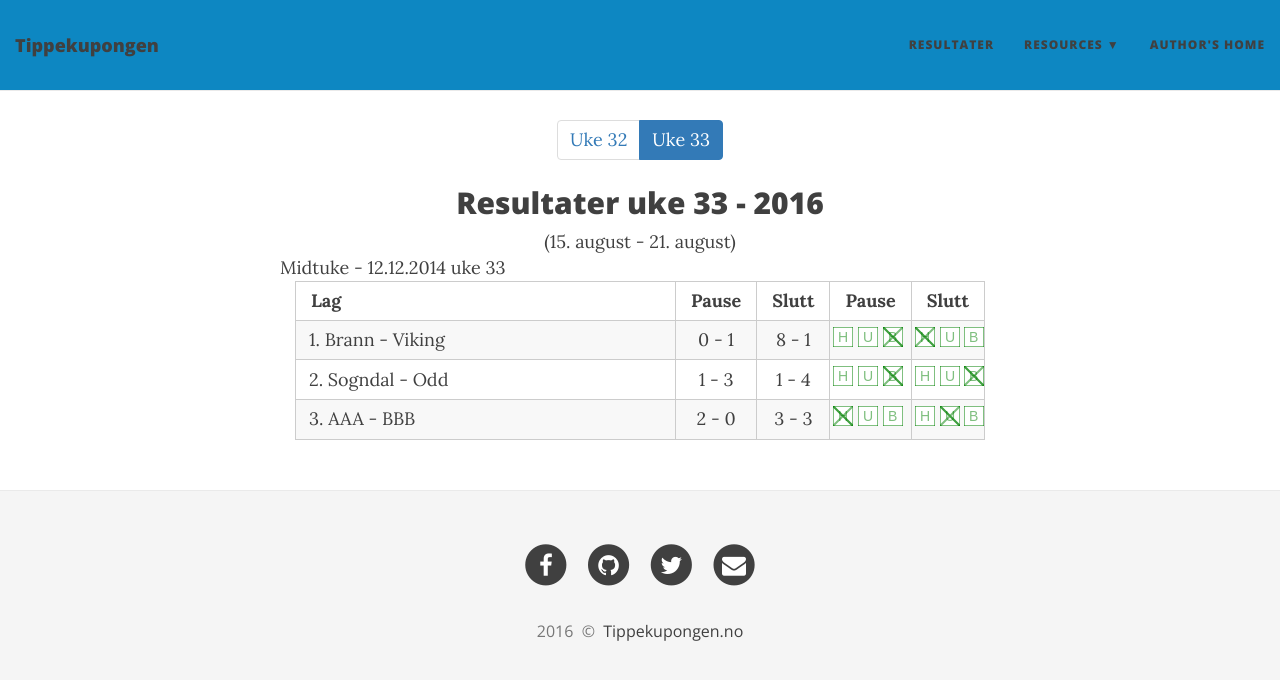
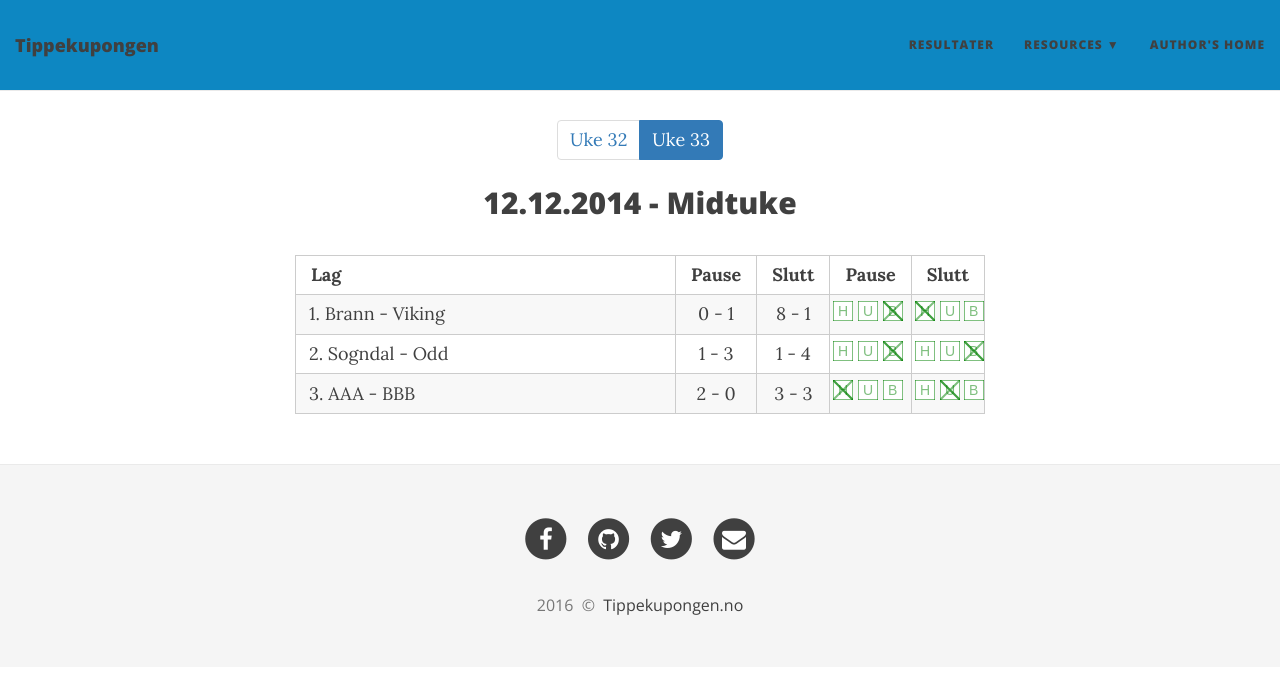
Before and after one commit to larsmathiesen/tippekupongen, a Jekyll site: the page built from _tipping/2016-33.md, in a window 1280 px wide. Shown: the top 680 px of the page. Built offline with Jekyll 4.4.1, drawn with Linux system fonts in a browser that asks for light colours; nearby versions of some CDN libraries.

Commit message:
oppdatering av uke 33

```diff
--- a/_includes/header-tipping.html
+++ b/_includes/header-tipping.html
@@ -6,6 +6,7 @@
       <div class="col-lg-8 col-lg-offset-2 col-md-10 col-md-offset-1">
         <div class="{{ include.type }}-heading">
           <h2 style="margin-top: 0px;">{% if page.title %}{{ page.title }}{% else %}<br/>{% endif %}</h2>
+          <br/>
 		  {% if page.subtitle %}
 		    {% if include.type == "page" %}
             <!--<hr class="small">-->
--- a/_layouts/tipping.html
+++ b/_layouts/tipping.html
@@ -15,7 +15,7 @@ layout: base
 
 
       <div class="col-md-12">
-      	{{data.dag}} - {{data.dato}}
+
           <div class="col-md-12">
           <table class="">
           		<tr>
--- a/_tipping/2016-33.md
+++ b/_tipping/2016-33.md
@@ -4,8 +4,8 @@ ar: 2016
 uke: 33
 resultfile: 2016-33.json
 resultfilename: 2016-33
-title: Resultater uke 33 - 2016
-subtitle: 15. august - 21. august
+title: 12.12.2014 - Midtuke
+subtitle:
 date: 2016-08-15
 ---
 test 33
```
